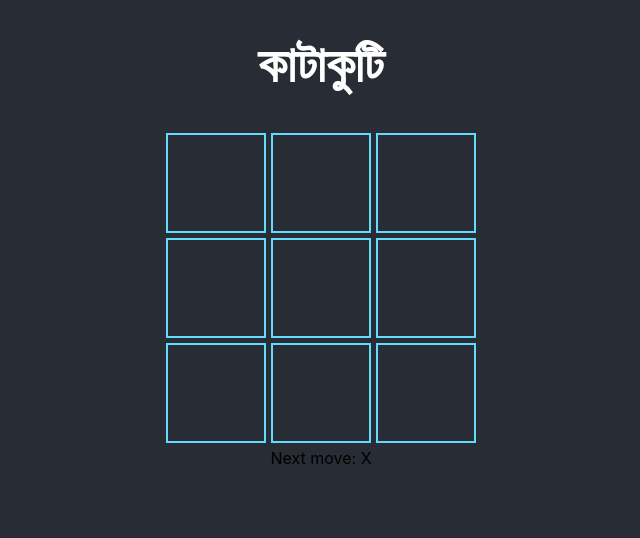
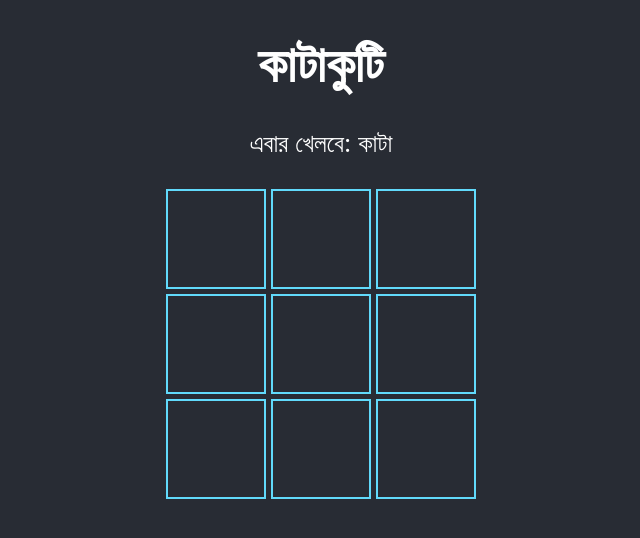
Before and after one commit to arBishal/Kata-Kuti, a React (Create React App) app: page / in a window 1280 px wide. Shown: the top 538 px of the page, without its empty margins (319-959 px from the left). Built offline with nearby package versions, Linux system fonts and the light colour scheme.

Commit message:
Furnished the basic

```diff
--- a/src/App.css
+++ b/src/App.css
@@ -27,3 +27,9 @@ h1 {
   color: white;
   font-size: 50px;
 }
+
+.status {
+  color: white;
+  font-size: 25px;
+  margin-bottom: 25px;
+}
--- a/src/App.js
+++ b/src/App.js
@@ -15,8 +15,11 @@ export default function App() {
   const winner = winnerCalculation(board);
   let status;
 
-  if(winner) status = "The winner is: " + winner;
-  else status = "Next move: " + (xNext? "X" : "O");
+  if(winner) {
+    if(winner==="X") status = "কাটা জিতেছে!";
+    else status = "কুটি জিতেছে!";
+  }
+  else status = "এবার খেলবে: " + (xNext? "কাটা" : "কুটি");
 
   function handleClick(index) {
     if(board[index] || winnerCalculation(board)) return;
@@ -38,6 +41,7 @@ export default function App() {
   return (
     <div className="main">
       <h1>কাটাকুটি</h1>
+      <div className="status">{status}</div>
 
       <div className="board">
         <Box value={board[0]} onBoxClick={() => handleClick(0)}/>
@@ -53,7 +57,6 @@ export default function App() {
         <Box value={board[8]} onBoxClick={() => handleClick(8)}/>
       </div>
 
-      <div className="status">{status}</div>
     </div>
   );
 }
```
